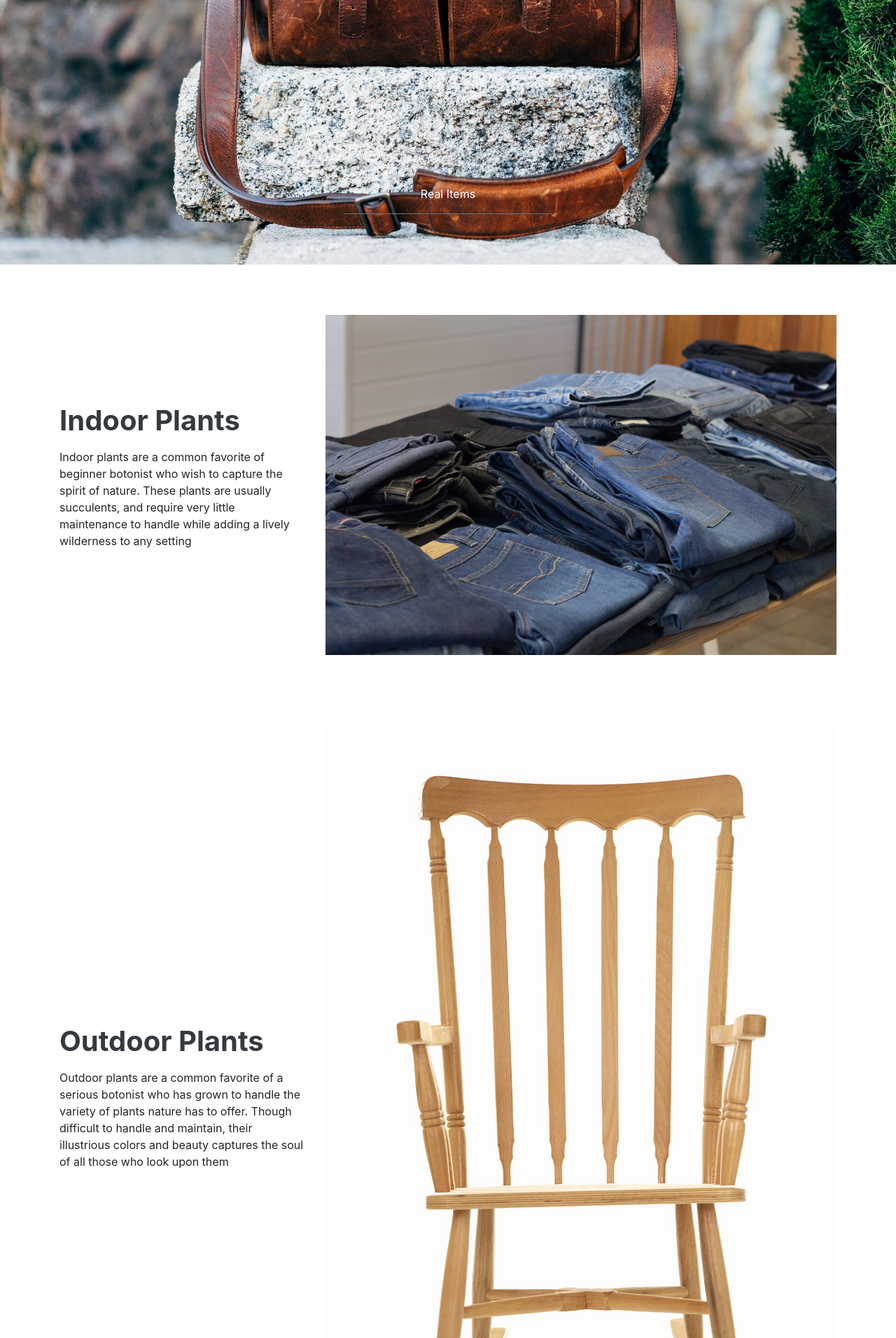
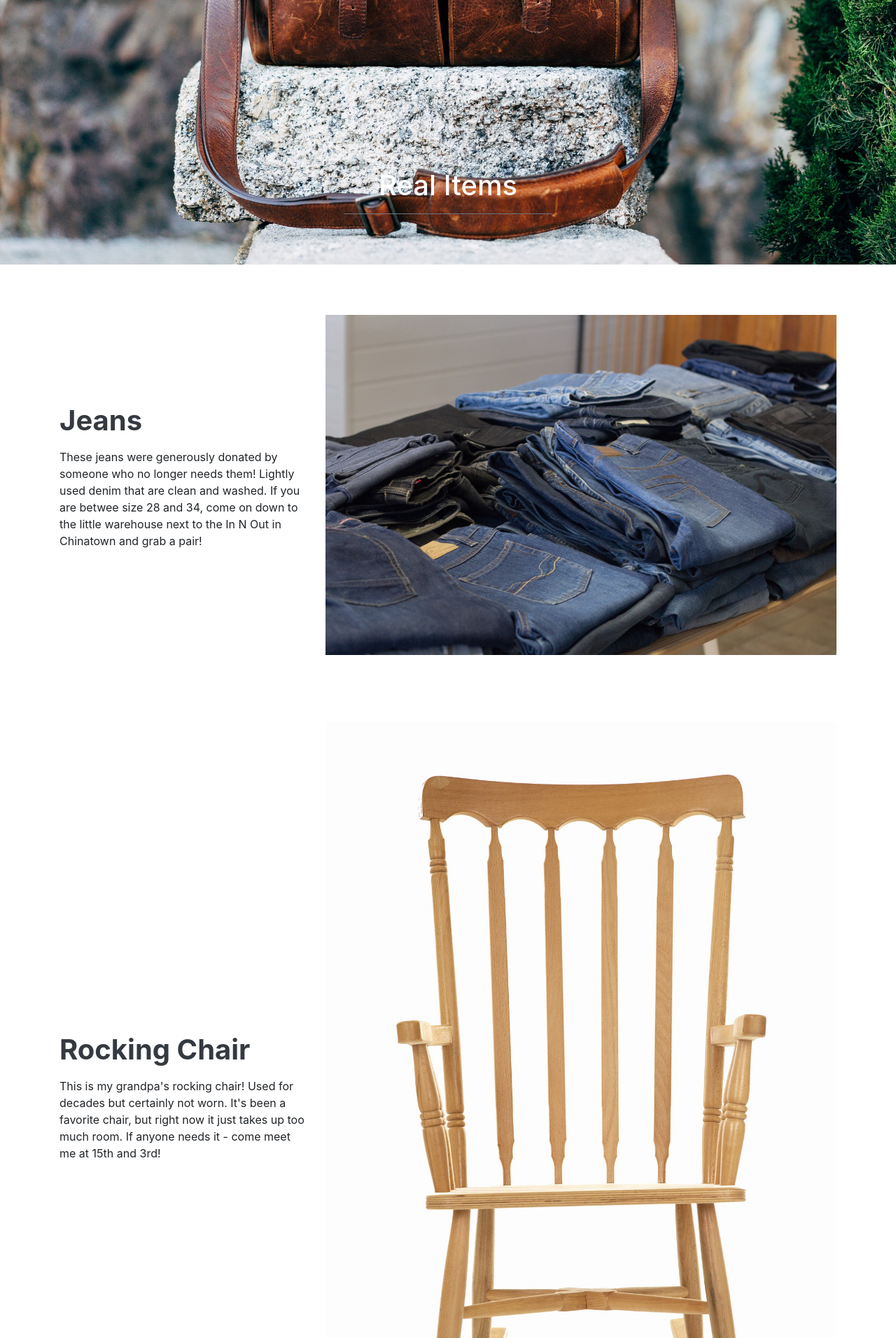
Before and after one commit to djaskulak/Right-Hand, a Flask app: page /itemsavailable in a window 1280 px wide. Shown: the part 385-2297 px from the top of the page at 70% size. Run offline with Flask 2, Linux system fonts and the light colour scheme; some libraries are stand-ins or nearby versions; some web fonts are replaced.

Commit message:
Updates to description of items and H1 tag on products.html

```diff
--- a/app.py
+++ b/app.py
@@ -21,7 +21,7 @@ def job():
 
 @app.route('/apply')
 def apply():
-    return render_template('apply.html')
+    return render_template('partner.html')
 
 
 # -------------------------------- END -------------------------------
--- a/templates/products.html
+++ b/templates/products.html
@@ -13,7 +13,7 @@
                 <div class="container">
                     <div class="row justify-content-center">
                         <div class="col-8 bg-custom d-none d-md-block py-3 px-0" id="carousel-title">
-                            <p>Real Items</p>
+                            <h1>Real Items</h1>
                             <div class="border-top border-secondary w-50 mx-auto my-3"></div>
                         </div>
                     </div>
@@ -27,7 +27,7 @@
                 <div class="container">
                     <div class="row justify-content-center">
                         <div class="col-8 bg-custom d-none d-md-block py-3 px-0">
-                            <h7>Real People</h7>
+                            <h1>Real People</h1>
                             <div class="border-top border-secondary w-50 mx-auto my-3"></div>
                         </div>
                     </div>
@@ -41,7 +41,7 @@
                 <div class="container">
                     <div class="row justify-content-center">
                         <div class="col-8 bg-custom d-none d-md-block py-3 px-0">
-                            <p>Real change</p>
+                            <h1>Real change</h1>
                             <div class="border-top border-secondary w-50 mx-auto my-3"></div>
                         </div>
                     </div>
@@ -72,10 +72,10 @@
     <div class="row py-4">
 
         <div class="col-lg-4 mb-4 my-lg-auto">
-            <h1 class="text-dark font-weight-bold mb-3"> Indoor Plants </h1>
-            <p class="mb-4">Indoor plants are a common favorite of beginner botonist who wish to capture
-                the spirit of nature. These plants are usually succulents, and require very little maintenance
-                to handle while adding a lively wilderness to any setting
+            <h1 class="text-dark font-weight-bold mb-3"> Jeans </h1>
+            <p class="mb-4">These jeans were generously donated by someone who no longer needs them! Lightly used denim
+                that are clean and washed. If you are betwee size 28 and 34, come on down to the little warehouse next to
+                the In N Out in Chinatown and grab a pair!
             </p>
         </div>
 
@@ -88,10 +88,9 @@
     <div class="row py-4">
 
         <div class="col-lg-4 mb-4 my-lg-auto">
-            <h1 class="text-dark font-weight-bold mb-3"> Outdoor Plants </h1>
-            <p class="mb-4">Outdoor plants are a common favorite of a serious botonist who has grown to handle
-                the variety of plants nature has to offer. Though difficult to handle and maintain, their illustrious
-                colors and beauty captures the soul of all those who look upon them
+            <h1 class="text-dark font-weight-bold mb-3"> Rocking Chair </h1>
+            <p class="mb-4">This is my grandpa's rocking chair! Used for decades but certainly not worn. It's been a favorite chair,
+                but right now it just takes up too much room. If anyone needs it - come meet me at 15th and 3rd!
             </p>
         </div>
 
@@ -104,10 +103,9 @@
     <div class="row py-4">
 
         <div class="col-lg-4 mb-4 my-lg-auto">
-            <h1 class="text-dark font-weight-bold mb-3"> Outdoor Plants </h1>
-            <p class="mb-4">Outdoor plants are a common favorite of a serious botonist who has grown to handle
-                the variety of plants nature has to offer. Though difficult to handle and maintain, their illustrious
-                colors and beauty captures the soul of all those who look upon them
+            <h1 class="text-dark font-weight-bold mb-3"> Canned Food </h1>
+            <p class="mb-4"> Hi everyone! We know times are tough right now, so, we are having a canned food giveaway! If you want some groceries or
+                just a little security, come on by and grab a few cans. We have soups, vegetables, and all sorts of other foods here. Stop on by!
             </p>
         </div>
 
```
Also changed, not shown: templates/partner.html (+2 -6 lines).
